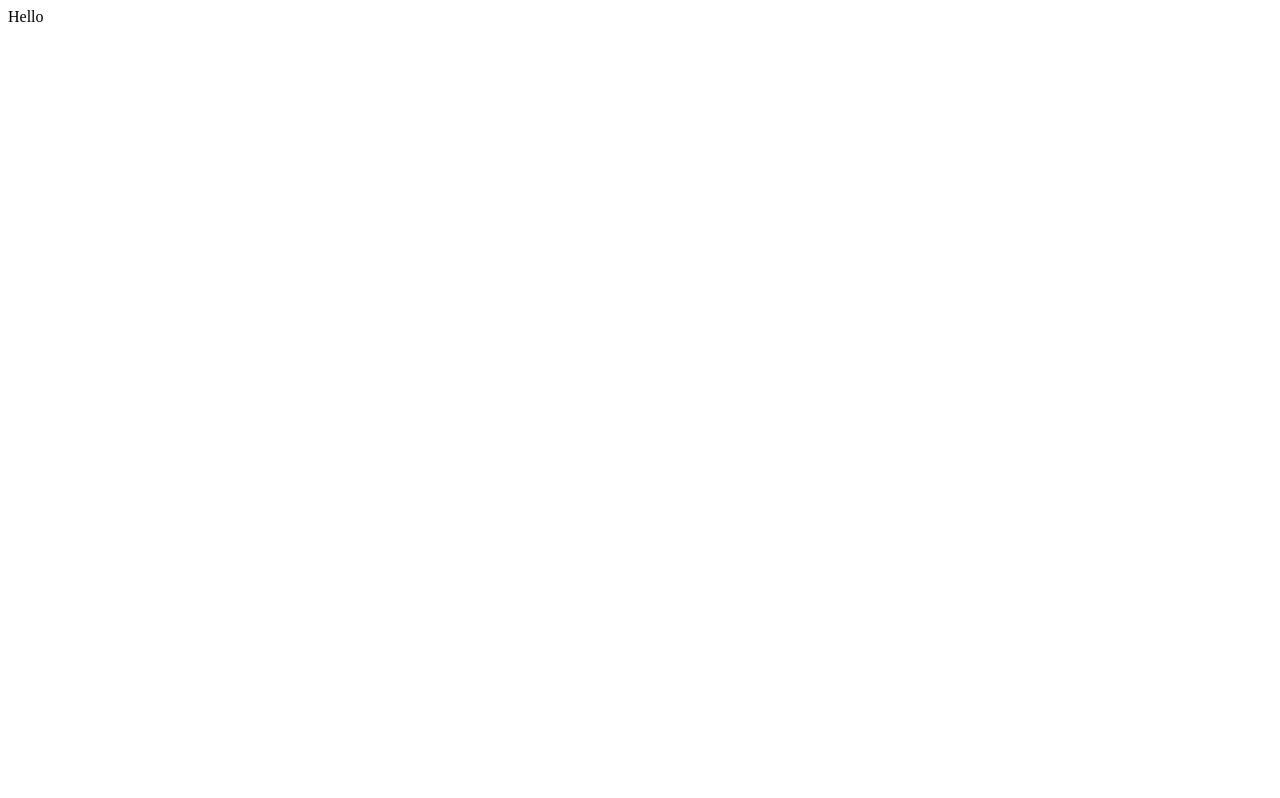
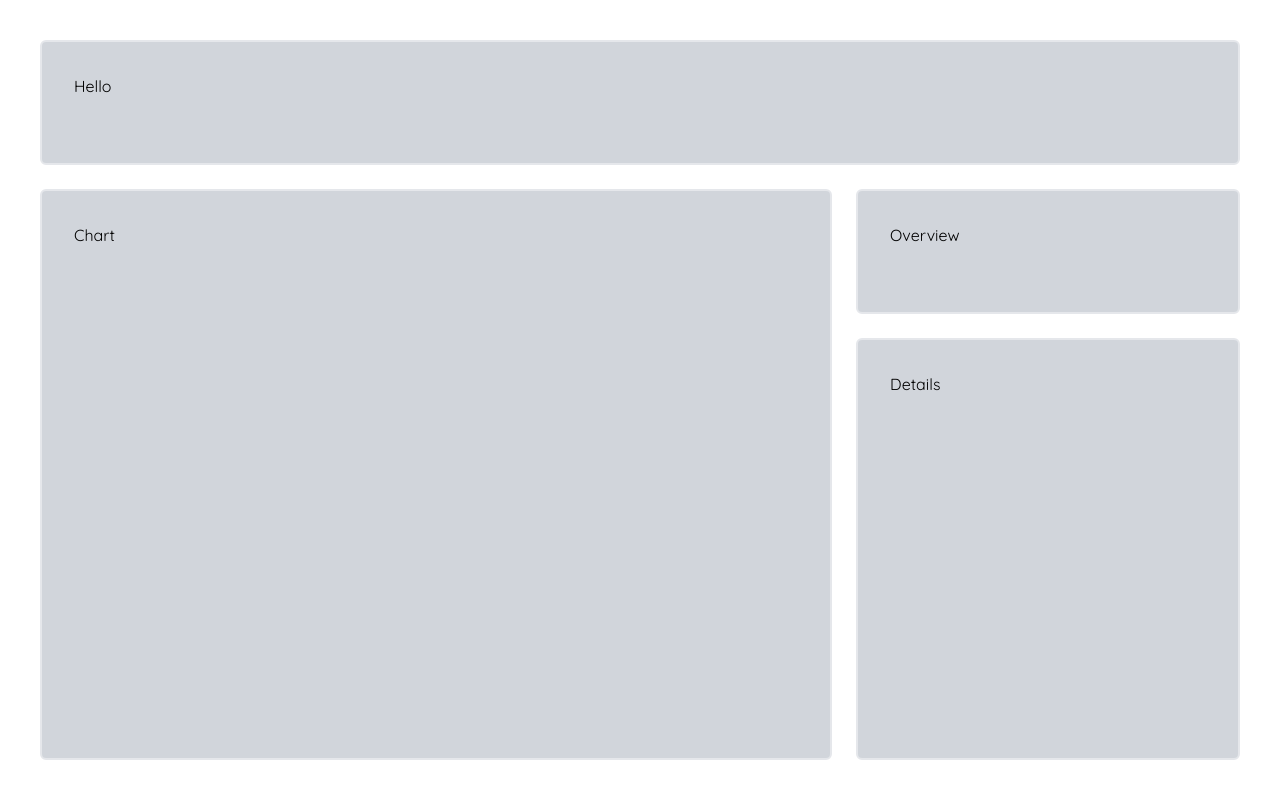
Before and after one commit to nikcladis/stock-dashboard, a React (Vite) app: page / in a window 1280 px wide. Built offline with nearby package versions, Linux system fonts and the light colour scheme.

Commit message:
Added Grid Layout

```diff
--- a/src/App.jsx
+++ b/src/App.jsx
@@ -1,11 +1,7 @@
 import Dashboard from "@components/Dashboard";
 
 function App() {
-  return (
-    <>
-      <Dashboard />
-    </>
-  );
+  return <Dashboard />;
 }
 
 export default App;
--- a/src/components/Dashboard.jsx
+++ b/src/components/Dashboard.jsx
@@ -2,8 +2,19 @@ import Card from "@components/Card";
 
 const Dashboard = () => {
   return (
-    <div>
-      <Card>Hello</Card>
+    <div className="h-screen grid grid-cols-1 md:grid-cols-2 xl:grid-cols-3 grid-rows-8 md:grid-rows-7 xl:grid-rows-5 auto-rows-fr gap-6 p-10 font-quicksand">
+      <div className="col-span-1 md:col-span-2 xl:col-span-3 row-span-1">
+        <Card>Hello</Card>
+      </div>
+      <div className="md:col-span-2 row-span-4">
+        <Card>Chart</Card>
+      </div>
+      <div>
+        <Card>Overview</Card>
+      </div>
+      <div className="row-span-2 xl:row-span-3">
+        <Card>Details</Card>
+      </div>
     </div>
   );
 };
--- a/src/main.jsx
+++ b/src/main.jsx
@@ -1,4 +1,5 @@
 import App from "@/App";
+import "@/tailwind.css";
 import { StrictMode } from "react";
 import { createRoot } from "react-dom/client";
 
--- a/tailwind.config.js
+++ b/tailwind.config.js
@@ -13,6 +13,10 @@ export default {
       fontFamily: {
         quicksand: ["Quicksand", "sans-serif"],
       },
+      gridTemplateRows: {
+        7: "repeat(7, minmax(0, 1fr))",
+        8: "repeat(8, minmax(0, 1fr))",
+      },
     },
   },
   plugins: [],
```
Also changed, not shown: src/tailwind.css (renamed from src/index.css).
